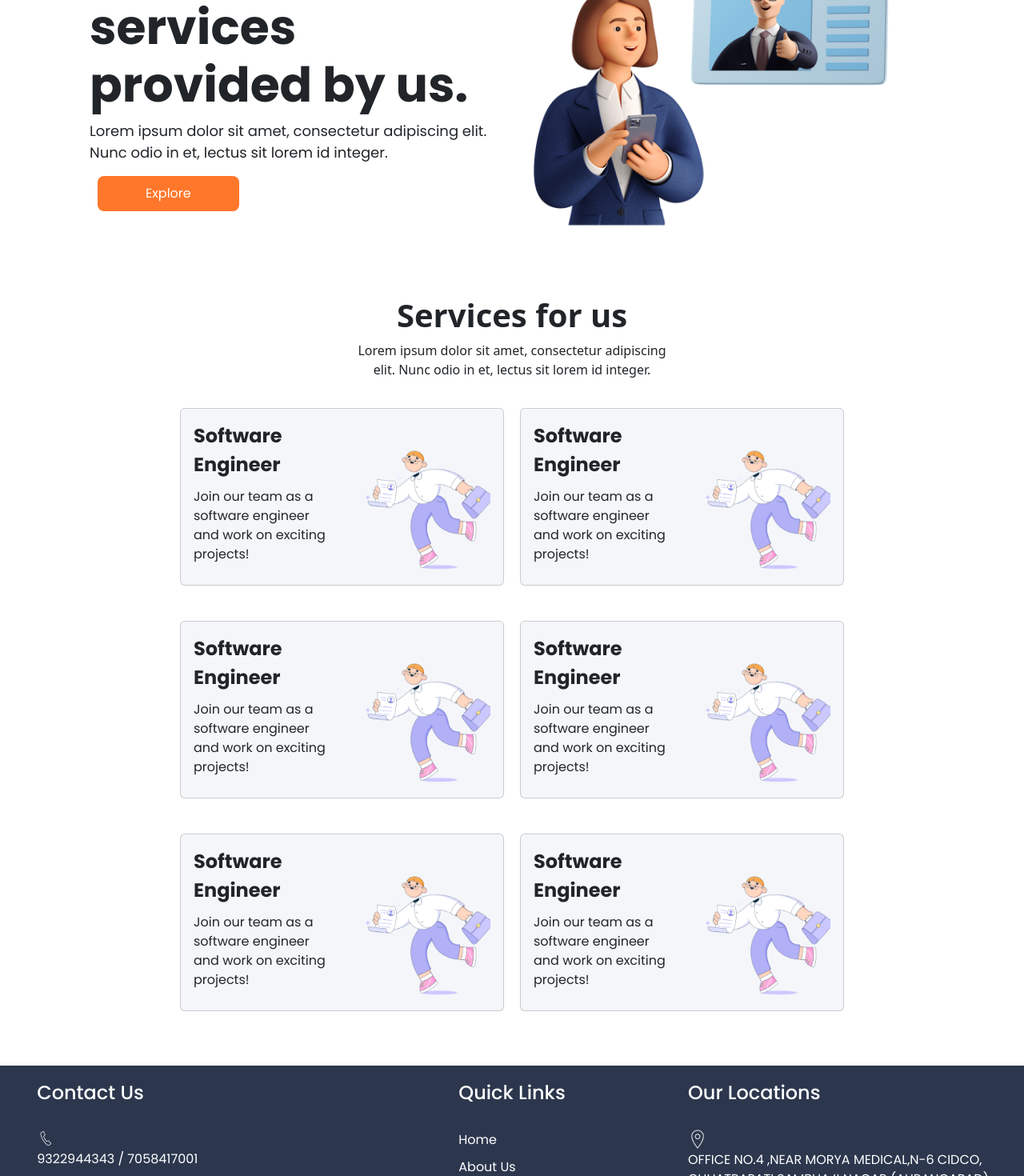
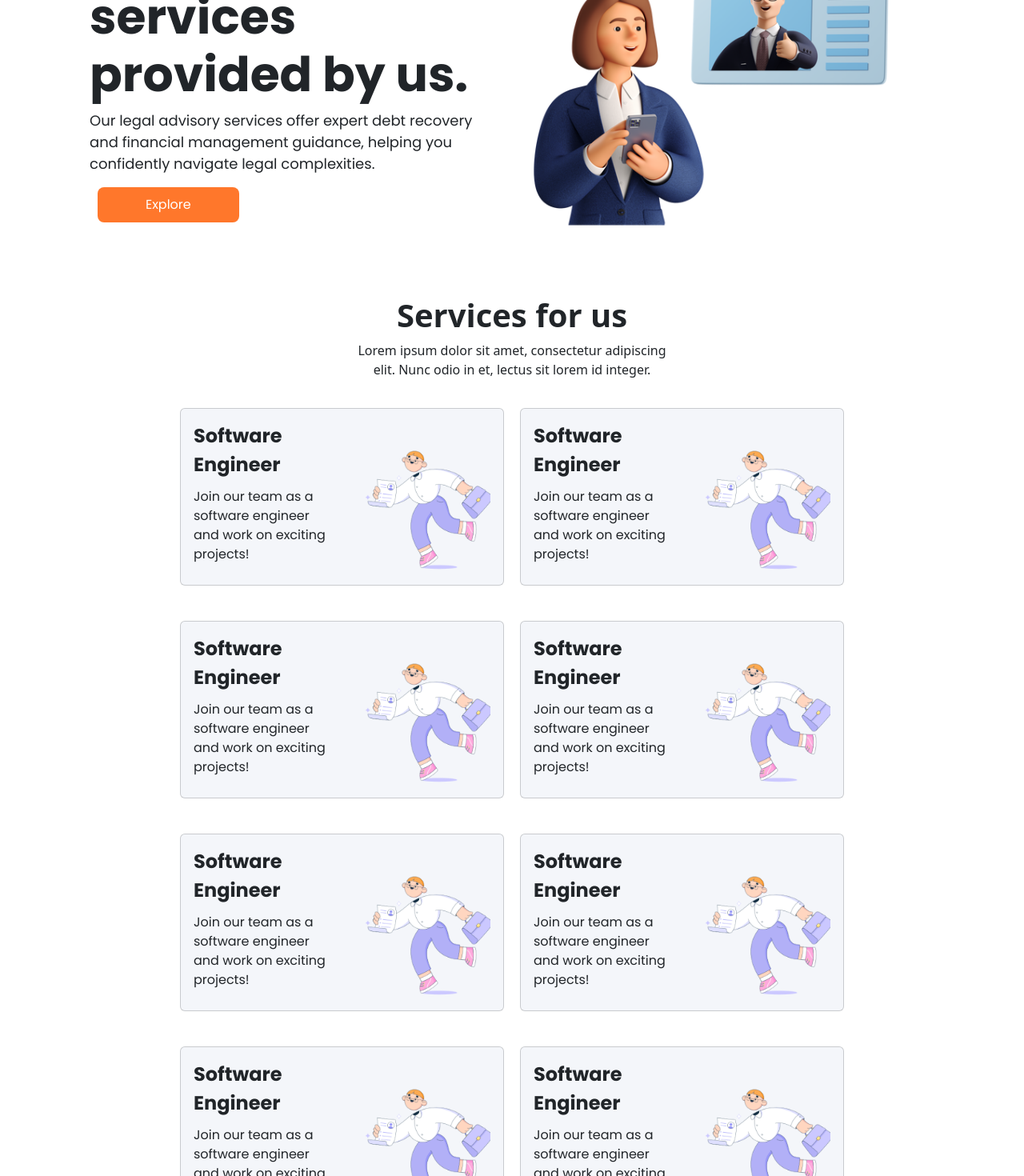
Before and after one commit to void173/lambodardebts, a React (Create React App) app in the folder frontend/webapp/: page /services in a window 1280 px wide. Shown: the part 280-1750 px from the top of the page at 80% size. Built offline with nearby package versions, Linux system fonts and the light colour scheme.

Commit message:
Added new cards with the services

```diff
--- a/frontend/webapp/src/pages/js/Services.js
+++ b/frontend/webapp/src/pages/js/Services.js
@@ -1,12 +1,19 @@
-import React , {useEffect}from 'react';
-import img1 from '../../assets/online-business.png'
-import Cards from '../../components/js/Card'
+import React, { useEffect } from 'react';
+import mainImage from '../../assets/online-business.png'
+import img1 from '../../assets/slide7.png';
+import img2 from '../../assets/slide1.png';
+import img3 from '../../assets/slide2.png';
+import img4 from '../../assets/slide3.png';
+import img5 from '../../assets/slide4.png';
+import img6 from '../../assets/slide5.png';
+import img7 from '../../assets/slide6.png';
+import img8 from '../../assets/carLoan.png';
+import img9 from '../../assets/bikeLoan.png'
+import CustomCard from '../../components/js/Card';
 import { Container } from 'react-bootstrap';
 import AOS from 'aos';
 import 'aos/dist/aos.css';
-// Import your Card component here
-import '../css/services.css'
-
+import '../css/services.css';
 
 const Services = () => {
   useEffect(() => {
@@ -16,21 +23,47 @@
       mirror: false, // Whether elements should animate out while scrolling past them
     });
   }, []);
+
+  const cardsData = [
+    { title: "Legal Advisory", text: "Our legal advisory services offer expert debt recovery and financial management guidance, helping you confidently navigate legal complexities.", image: img1 },
+    { title: "NPA Loan Recovery", text: "Our specialized NPA loan recovery services focus on resolving non-performing assets, helping you recover dues and improve your financial health.", image: img2 },
+    { title: "Personal Loan Recovery", text: "We offer personalized recovery plans for personal loans, tailored to your financial situation, enabling you to regain control and achieve peace of mind.", image: img3 },
+    { title: "Buisness Loan Recovery", text: "Our experts assist in recovering business loans, offering strategic solutions to help you stabilize your business finances and ensure ongoing operations.", image: img4 },
+    { title: "Credit Card Loan Recovery", text: "We provide effective credit card loan recovery services, helping you manage outstanding balances and reduce financial stress through structured repayment plans.", image: img5 },
+    { title: "Repossion", text: "We handle repossessions professionally and efficiently, ensuring the process is conducted smoothly while minimizing disruption and maximizing asset recovery.", image: img6 },
+    { title: "Home Loan recovery", text: "Our home loan recovery and repossession services aim to protect your most valuable asset, offering solutions to manage repayments and secure your home.", image: img7 },
+    { title: "Four wheeler Loan recovery", text: "Our team provides efficient four-wheeler loan recovery solutions, helping you manage repayments and protect your investments in your vehicles.", image: img8 },
+    { title: "Two wheeler Loan recovery", text: "We specialize in recovering two-wheeler loans, ensuring a smooth process to help you regain financial stability and secure your valuable assets.", image: img9 }
+  ];
+
+  const renderCards = () => {
+    const cardRows = [];
+    for (let i = 0; i < cardsData.length; i += 2) {
+      cardRows.push(
+        <div className="cards-row" data-aos="fade-up" data-aos-once="true" key={i}>
+          <CustomCard title={cardsData[i].title} text={cardsData[i].text} image={cardsData[i].image} />
+          {i + 1 < cardsData.length && (
+            <CustomCard title={cardsData[i + 1].title} text={cardsData[i + 1].text} image={cardsData[i + 1].image} />
+          )}
+        </div>
+      );
+    }
+    return cardRows;
+  };
+
   return (
     <Container>
       <section>
-      {/* <h3 id='page-heading' className="text-center">Services</h3> */}
         <br/>
         <div className='first-section'>
           <div className='first-section-left'>
             <h4 data-aos="fade-right" data-aos-once="true">Affordable services provided by us.</h4>
-          <p data-aos="fade-left" data-aos-once="true">Lorem ipsum dolor sit amet, consectetur adipiscing elit. Nunc odio in et, lectus sit lorem id integer.</p>
-          <span id='btn' data-aos="fade-up" data-aos-once="true"><button >Explore</button></span>
+            <p data-aos="fade-left" data-aos-once="true">Our legal advisory services offer expert debt recovery and financial management guidance, helping you confidently navigate legal complexities.</p>
+            <span id='btn' data-aos="fade-up" data-aos-once="true"><button>Explore</button></span>
           </div>
           <div className='first-section-right'>
-          <img src={img1} alt="online business" className='img-fluid' data-aos="fade-left" draggable="false"></img>
+            <img src={mainImage} alt="online business" className='img-fluid' data-aos="fade-left" draggable="false"></img>
           </div>
-
         </div>
 
         <div className='second-section-carrier-page' data-aos="fade-down" data-aos-once="true">
@@ -43,18 +76,7 @@
         {/* Cards Section */}
         <Container>
           <div className="cards-container">
-        <div className="cards-row" data-aos="fade-up" data-aos-once="true">
-          <Cards />
-          <Cards />
-        </div>
-        <div className="cards-row" data-aos="fade-up" data-aos-once="true">
-          <Cards />
-          <Cards />
-        </div>
-        <div className="cards-row" data-aos="fade-up" data-aos-once="true">
-          <Cards />
-          <Cards />
-        </div>
+            {renderCards()}
           </div>
         </Container>
       </section>
```
Lines whose indentation alone changed are shown as unchanged.
